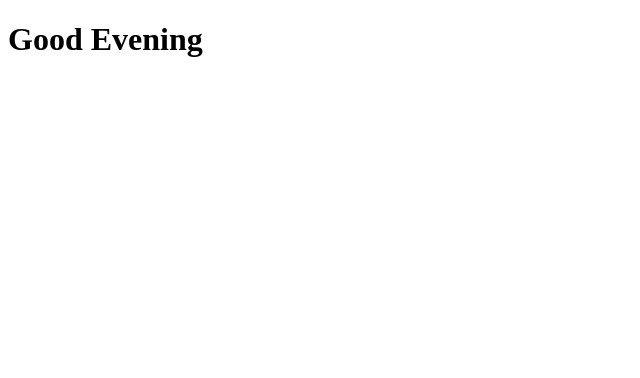
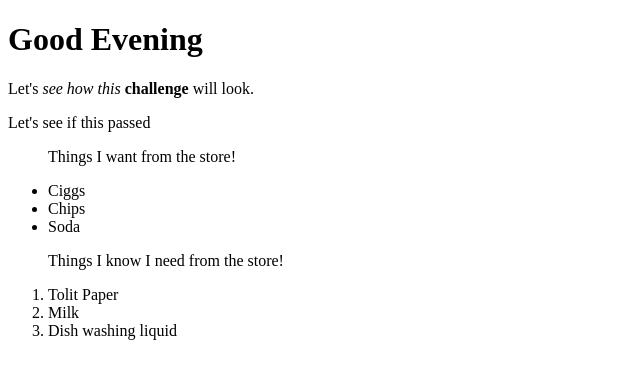
Before and after one commit to Justice-Through-Code/web-challenge-1-Dwilliams-banyan, a plain HTML site: page html-boilerplate/index.html in a window 1280 px wide. Shown: the whole page, without its empty margins (0-640 px from the left). Drawn offline with Linux system fonts and the light colour scheme.

Commit message:
Challenge 2: Text

```diff
--- a/html-boilerplate/index.html
+++ b/html-boilerplate/index.html
@@ -8,8 +8,22 @@
 
     <body>
         <h1>Good Evening</h1>
-        <p></p>
-        <p></p>
+        <p>Let's <em>see how this</em> <strong>challenge</strong> will look.</p>
+        <p>Let's see if this passed</p>
+        <!-- Things I could bu now -->
+        <ul>
+            <p>Things I want from the store!</p>
+            <li>Ciggs</li>
+            <li>Chips</li>
+            <li>Soda</li>
+        </ul>
+        <!-- Thing I have to buy now -->
+        <ol>
+            <p>Things I know I need from the store!</p>
+            <li>Tolit Paper</li>
+            <li>Milk</li>
+            <li>Dish washing liquid</li>
+        </ol>
         <p></p>
     </body>
 </html>
```
